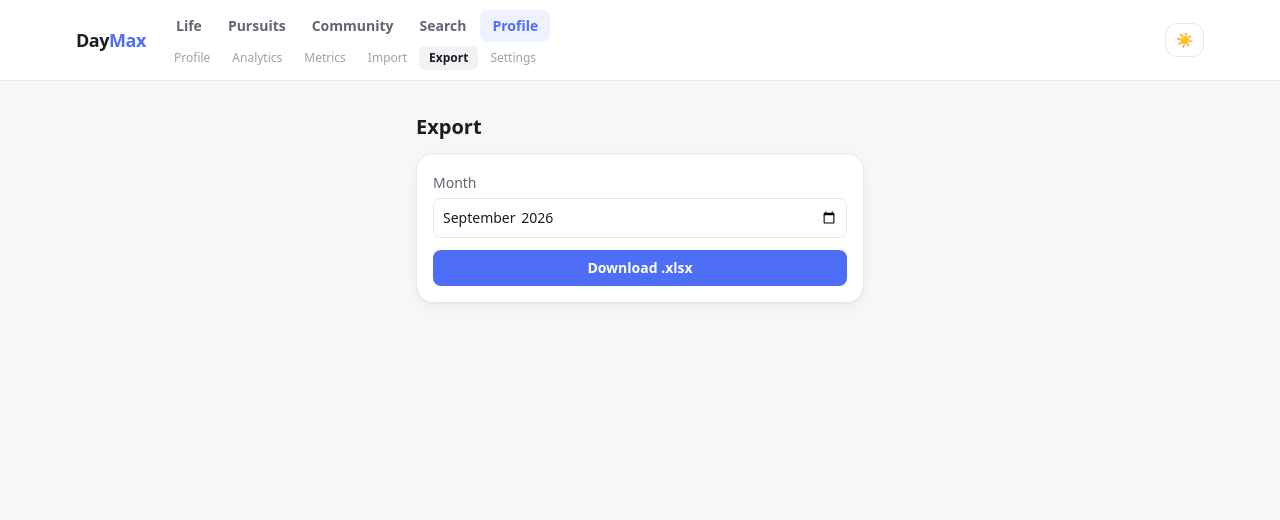
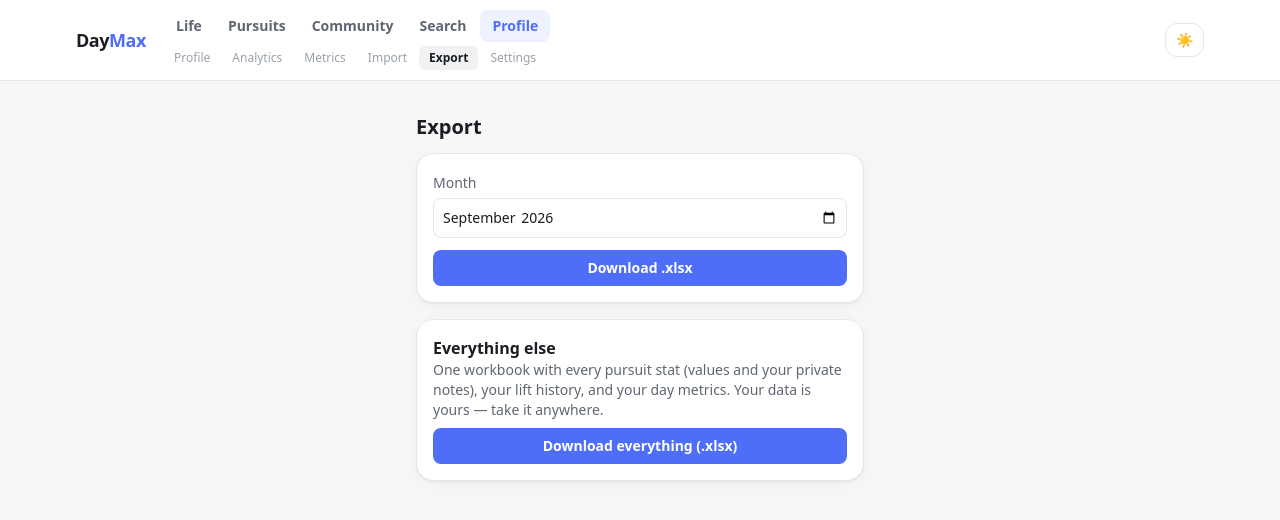
Before and after one commit to johnpaul-ong/DayMax, a Next.js app: page /export in a window 1280 px wide. Shown: the top 520 px of the page. Built offline with nearby package versions, Linux system fonts and the light colour scheme; no server answers.

Commit message:
Export everything (pursuit stats + notes, lifts, day metrics) as one workbook; theme follows the account (migration 0014)

```diff
--- a/src/app/export/page.tsx
+++ b/src/app/export/page.tsx
@@ -54,6 +54,88 @@ export default function ExportPage() {
         </button>
         {msg && <p className="mt-2 text-sm text-muted">{msg}</p>}
       </div>
+
+      <EverythingExport />
     </div>
   );
 }
+
+/** One workbook with ALL your data: pursuits (values + your notes), lifts, day metrics. */
+function EverythingExport() {
+  const [busy, setBusy] = useState(false);
+  const [msg, setMsg] = useState<string | null>(null);
+
+  async function download() {
+    setBusy(true);
+    setMsg(null);
+    try {
+      const XLSX = await import("xlsx");
+      const { fetchDirectory, fetchStats, fetchMyEntries } = await import("@/lib/pursuits");
+      const { fetchLifts, fetchDayMetrics } = await import("@/lib/data");
+      const wb = XLSX.utils.book_new();
+      const safe = (s: string) => s.replace(/[\\/*?:\[\]]/g, " ").slice(0, 28);
+
+      let sheets = 0;
+      const dirs = await fetchDirectory().catch(() => []);
+      for (const p of dirs.filter((d) => d.isMember && d.kind === "custom")) {
+        const stats = await fetchStats(p.id).catch(() => []);
+        for (const s of stats) {
+          const entries = await fetchMyEntries(s.id).catch(() => []);
+          if (entries.length === 0) continue;
+          const rows = entries
+            .sort((a, b) => (a.date < b.date ? -1 : 1))
+            .map((e) => ({ Date: e.date, [s.unit ? `Value (${s.unit})` : "Value"]: e.value, Note: e.note ?? "" }));
+          XLSX.utils.book_append_sheet(wb, XLSX.utils.json_to_sheet(rows), safe(`${p.name} - ${s.name}`));
+          sheets++;
+        }
+      }
+      const lifts = await fetchLifts().catch(() => []);
+      if (lifts.length) {
+        const rows = [...lifts]
+          .sort((a, b) => (a.date < b.date ? -1 : 1))
+          .map((l) => ({ Date: l.date, Exercise: l.exercise, "Weight (kg)": l.weightKg ?? "", Reps: l.reps ?? "", Sets: l.sets ?? "", Notes: l.notes ?? "" }));
+        XLSX.utils.book_append_sheet(wb, XLSX.utils.json_to_sheet(rows), "Lifts");
+        sheets++;
+      }
+      const dm = await fetchDayMetrics("2000-01-01", "2100-01-01").catch(() => []);
+      if (dm.length) {
+        const rows = dm.map((m) => ({
+          Date: m.date, Emotional: m.emotionalScore ?? "", Tired: m.tired ?? "", "Start friction": m.startFriction ?? "",
+          "Brain fatigue": m.endBrainFatigue ?? "", "Deep time": m.deepTime ?? "", "Weight (kg)": m.weightKg ?? "", Notes: m.notes ?? "",
+        }));
+        XLSX.utils.book_append_sheet(wb, XLSX.utils.json_to_sheet(rows), "Day metrics");
+        sheets++;
+      }
+      if (sheets === 0) {
+        setMsg("Nothing to export yet.");
+        return;
+      }
+      const out = XLSX.write(wb, { type: "array", bookType: "xlsx" });
+      const blob = new Blob([out], { type: "application/vnd.openxmlformats-officedocument.spreadsheetml.sheet" });
+      const a = document.createElement("a");
+      a.href = URL.createObjectURL(blob);
+      a.download = `daymax_everything_${new Date().toISOString().slice(0, 10)}.xlsx`;
+      a.click();
+      URL.revokeObjectURL(a.href);
+      setMsg(`Exported ${sheets} sheets.`);
+    } catch (e: any) {
+      setMsg(String(e.message ?? e));
+    } finally {
+      setBusy(false);
+    }
+  }
+
+  return (
+    <div className="card mt-4 p-4">
+      <h2 className="font-semibold">Everything else</h2>
+      <p className="mb-2 text-sm text-muted">
+        One workbook with every pursuit stat (values and your private notes), your lift history, and your day metrics.
+        Your data is yours — take it anywhere.
+      </p>
+      <button onClick={() => void download()} disabled={busy} className="w-full rounded-lg bg-accent py-2 text-sm font-semibold text-accent-contrast disabled:opacity-40">
+        {busy ? "Building…" : "Download everything (.xlsx)"}
+      </button>
+      {msg && <p className="mt-2 text-sm text-muted">{msg}</p>}
+    </div>
+  );
+}
--- a/src/app/settings/page.tsx
+++ b/src/app/settings/page.tsx
@@ -41,6 +41,7 @@ function AppearanceSection() {
     setAccent(nextAccent);
     applyTheme(nextTheme, nextAccent);
     saveTheme(nextTheme, nextAccent);
+    import("@/lib/theme").then((t) => void t.saveThemeToAccount(nextTheme, nextAccent)); // follows your account
   }
 
   return (
--- a/src/app/theme-switcher.tsx
+++ b/src/app/theme-switcher.tsx
@@ -1,7 +1,7 @@
 "use client";
 
 import { useEffect, useState } from "react";
-import { applyTheme, loadTheme, saveTheme, THEMES, type ThemeName } from "@/lib/theme";
+import { applyTheme, loadTheme, saveTheme, saveThemeToAccount, syncThemeFromAccount, THEMES, type ThemeName } from "@/lib/theme";
 
 export default function ThemeSwitcher() {
   const [theme, setTheme] = useState<ThemeName>("light");
@@ -10,6 +10,8 @@ export default function ThemeSwitcher() {
     const { theme, accent } = loadTheme();
     setTheme(theme);
     applyTheme(theme, accent);
+    // then pull the account's saved theme (new device / fresh browser)
+    void syncThemeFromAccount().then(() => setTheme(loadTheme().theme));
   }, []);
 
   function cycle() {
@@ -19,6 +21,7 @@ export default function ThemeSwitcher() {
     const { accent } = loadTheme();
     applyTheme(next, accent);
     saveTheme(next, accent);
+    void saveThemeToAccount(next, accent);
   }
 
   const current = THEMES.find((t) => t.name === theme)!;
--- a/src/lib/theme.ts
+++ b/src/lib/theme.ts
@@ -36,6 +36,38 @@ export function saveTheme(theme: ThemeName, accent: string | null) {
     localStorage.setItem("daymax-theme", theme);
     if (accent) localStorage.setItem("daymax-accent", accent);
     else localStorage.removeItem("daymax-accent");
+  } catch {}
+}
+
+// --- account-level theme sync (device localStorage is the fast cache) ---------
+
+/** Pull theme from the profile; apply + cache locally if it differs. */
+export async function syncThemeFromAccount(): Promise<void> {
+  try {
+    const { createClient } = await import("@/lib/supabase/client");
+    const supabase = createClient();
+    const { data: auth } = await supabase.auth.getUser();
+    if (!auth.user) return;
+    const { data } = await supabase.from("profiles").select("theme, accent").eq("id", auth.user.id).single();
+    if (!data?.theme) return;
+    const theme = data.theme as ThemeName;
+    const accent = data.accent ?? null;
+    const local = loadTheme();
+    if (local.theme !== theme || local.accent !== accent) {
+      applyTheme(theme, accent);
+      saveTheme(theme, accent);
+    }
+  } catch {}
+}
+
+/** Persist theme to the profile so it follows the account across devices. */
+export async function saveThemeToAccount(theme: ThemeName, accent: string | null): Promise<void> {
+  try {
+    const { createClient } = await import("@/lib/supabase/client");
+    const supabase = createClient();
+    const { data: auth } = await supabase.auth.getUser();
+    if (!auth.user) return;
+    await supabase.from("profiles").update({ theme, accent }).eq("id", auth.user.id);
   } catch {}
 }
 
```
Also changed, not shown: 1 other file (tests, documents, lock files or other folders).
